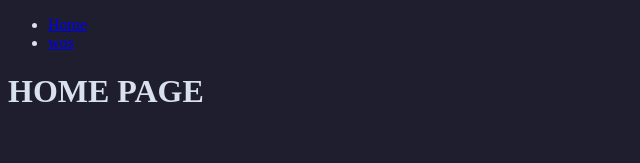
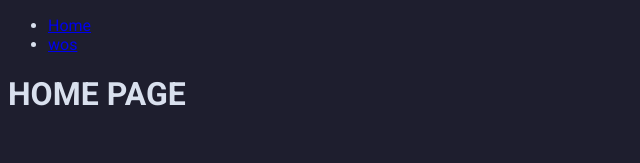
Before and after one commit to theqa-ninja/notWoS, a React (Vite) app in the folder frontend/: page / in a window 1280 px wide. Shown: the top 163 px of the page, without its empty margins (0-640 px from the left). Built offline with nearby package versions, Linux system fonts and the light colour scheme.

Commit message:
Style scrollbar

```diff
--- a/frontend/src/main.css
+++ b/frontend/src/main.css
@@ -2,6 +2,7 @@
 
 body {
   @apply
+    font-roboto
     bg-background
     text-white;
 }
@@ -29,4 +30,6 @@ body {
   --theme-white: 217, 224, 238;
   --theme-lavender: 201, 203, 255;
   --theme-rosewater: 245, 224, 220;
+
+  --theme-accent: var(--theme-lavender);
 }
--- /dev/null
+++ b/frontend/src/styles/components/scrollbar.css
@@ -0,0 +1,20 @@
+/* Works on Firefox */
+* {
+  scrollbar-width: thin;
+  scrollbar-color: rgb(var(--theme-black3)) rgb(var(--theme-accent));
+}
+
+/* Works on Chrome, Edge, and Safari */
+*::-webkit-scrollbar {
+  width: 0.3rem;
+}
+
+*::-webkit-scrollbar-track {
+  background: rgb(var(--theme-black3));
+  border-radius: 20px;
+}
+
+*::-webkit-scrollbar-thumb {
+  background-color: rgb(var(--theme-accent));
+  border-radius: 20px;
+}
--- a/frontend/src/styles/index.css
+++ b/frontend/src/styles/index.css
@@ -1,3 +1,4 @@
+@import "components/scrollbar.css";
 @import "components/input.css";
 @import "components/sidebar.css";
 @import "components/chat.css";
```
